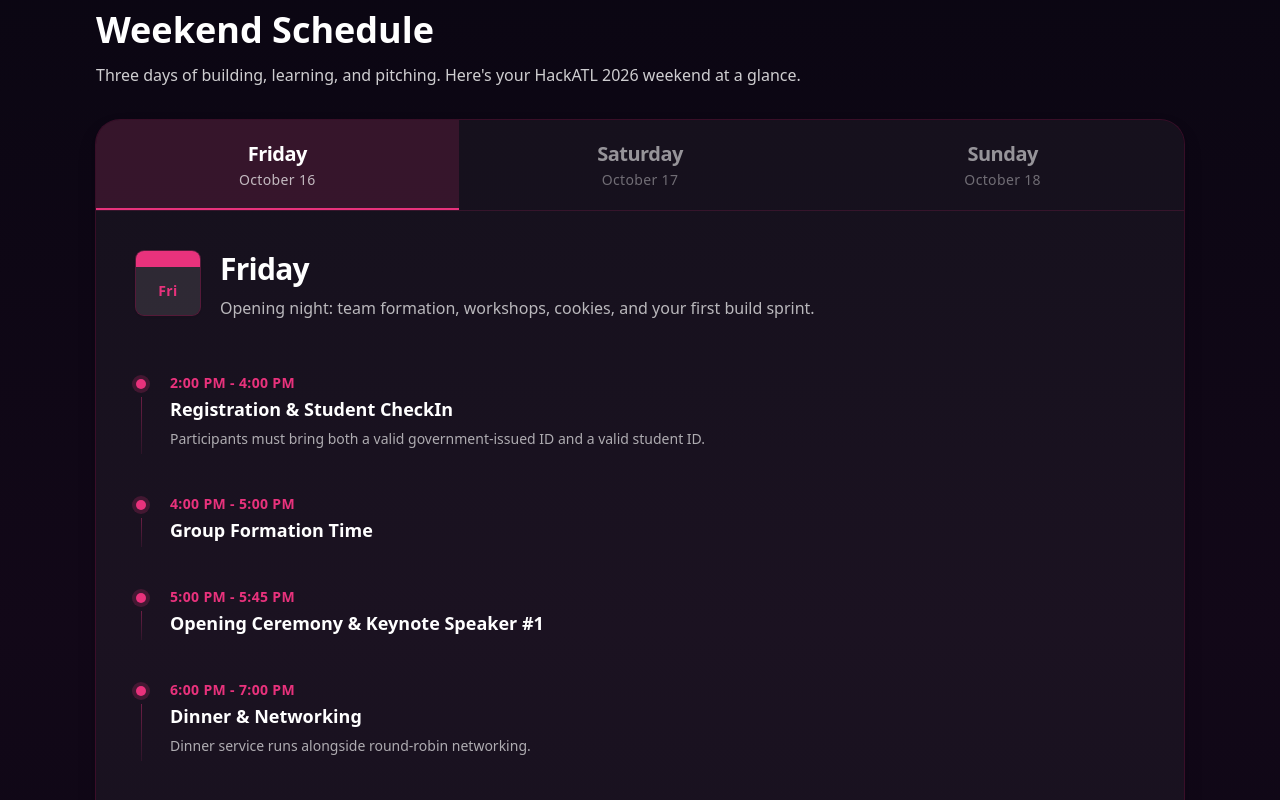
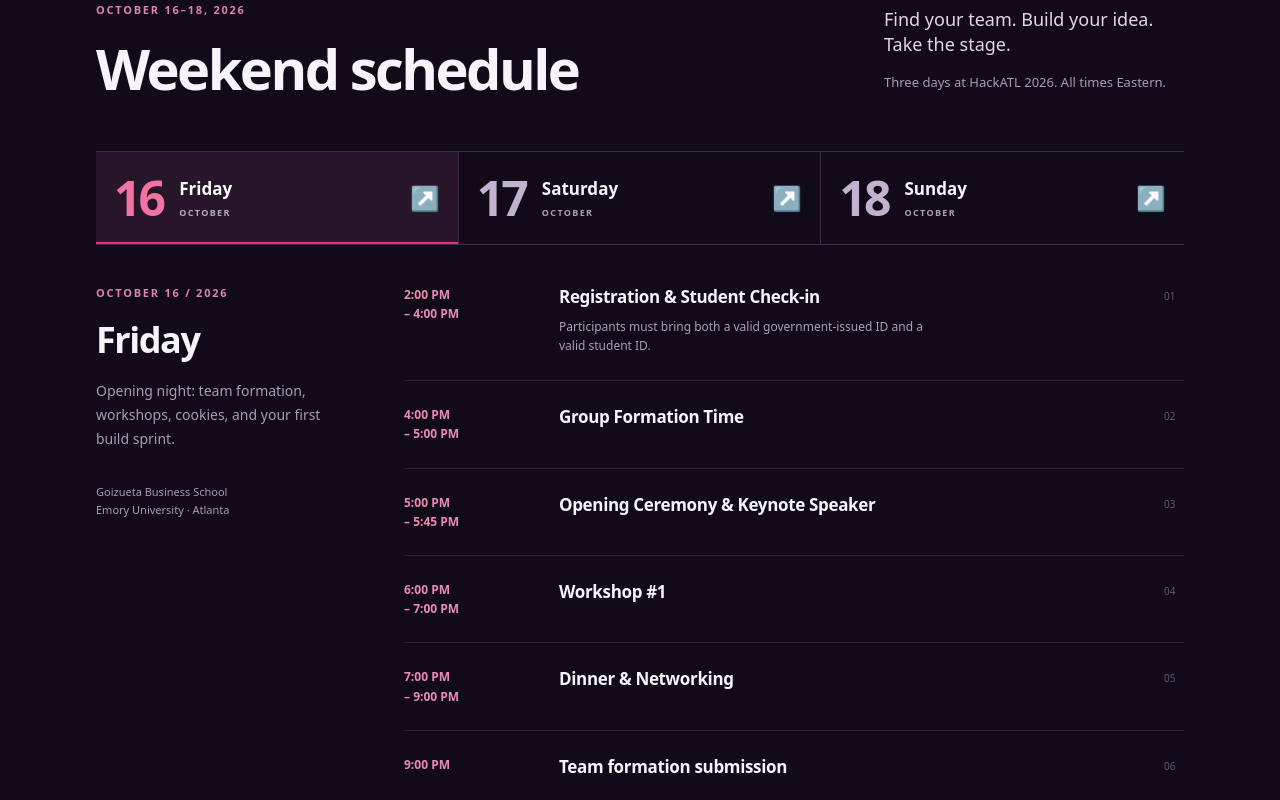
Before and after one commit to Syazvinski/hack_atl, a React (Vite) app: page / in a window 1280 px wide. Shown: the part 2140-2940 px from the top of the page. Built offline with nearby package versions, Linux system fonts and the light colour scheme.

Commit message:
Refine dark schedule layout and align event times with program

```diff
--- a/src/App.jsx
+++ b/src/App.jsx
@@ -182,6 +182,51 @@
   )
 }
 
+const Icon = ({ children, className = 'w-4 h-4 text-hackatl-pink' }) => (
+  <svg viewBox="0 0 24 24" fill="none" stroke="currentColor" strokeWidth="2" strokeLinecap="round" strokeLinejoin="round" className={className}>
+    {children}
+  </svg>
+)
+
+const PinIcon = (props) => (
+  <Icon {...props}>
+    <path d="M12 21s-6-5.1-6-9a6 6 0 1 1 12 0c0 3.9-6 9-6 9Z" />
+    <circle cx="12" cy="12" r="2.5" />
+  </Icon>
+)
+
+const ClockIcon = (props) => (
+  <Icon {...props}>
+    <circle cx="12" cy="12" r="8" />
+    <path d="M12 8v5l3 2" />
+  </Icon>
+)
+
+const TrophyIcon = (props) => (
+  <Icon {...props}>
+    <path d="M8 4h8v2a4 4 0 0 1-8 0V4Z" />
+    <path d="M8 4H5a3 3 0 0 0 3 3" />
+    <path d="M16 4h3a3 3 0 0 1-3 3" />
+    <path d="M12 14v4" />
+    <path d="M9 21h6" />
+  </Icon>
+)
+
+const BulbIcon = (props) => (
+  <Icon {...props}>
+    <path d="M9 18h6" />
+    <path d="M9.5 14a5 5 0 1 1 5 0c-.8.6-1.5 1.2-1.7 2H11.2c-.2-.8-.9-1.4-1.7-2Z" />
+  </Icon>
+)
+
+const RocketIcon = (props) => (
+  <Icon {...props}>
+    <path d="M5 19c1-3 4-5 7-5s6 2 7 5" />
+    <path d="M12 4l2 4-4 2 2-6Z" />
+  </Icon>
+)
+
+
 function CountdownHero() {
   const parts = useCountdown(EVENT.startsAt)
 
@@ -245,61 +290,6 @@
   )
 }
 
-function CalendarIcon({ label = 'Day' }) {
-  const short = label.slice(0, 3)
-  return (
-    <div className="w-16 h-16 rounded-lg bg-white/10 ring-1 ring-hackatl-pink/30 shadow overflow-hidden flex flex-col">
-      <div className="h-4 bg-hackatl-pink" />
-      <div className="flex-1 flex items-center justify-center text-hackatl-pink font-extrabold text-sm tracking-wide">
-        {short}
-      </div>
-    </div>
-  )
-}
-
-const Icon = ({ children, className = 'w-4 h-4 text-hackatl-pink' }) => (
-  <svg viewBox="0 0 24 24" fill="none" stroke="currentColor" strokeWidth="2" strokeLinecap="round" strokeLinejoin="round" className={className}>
-    {children}
-  </svg>
-)
-
-const PinIcon = (props) => (
-  <Icon {...props}>
-    <path d="M12 21s-6-5.1-6-9a6 6 0 1 1 12 0c0 3.9-6 9-6 9Z" />
-    <circle cx="12" cy="12" r="2.5" />
-  </Icon>
-)
-
-const ClockIcon = (props) => (
-  <Icon {...props}>
-    <circle cx="12" cy="12" r="8" />
-    <path d="M12 8v5l3 2" />
-  </Icon>
-)
-
-const TrophyIcon = (props) => (
-  <Icon {...props}>
-    <path d="M8 4h8v2a4 4 0 0 1-8 0V4Z" />
-    <path d="M8 4H5a3 3 0 0 0 3 3" />
-    <path d="M16 4h3a3 3 0 0 1-3 3" />
-    <path d="M12 14v4" />
-    <path d="M9 21h6" />
-  </Icon>
-)
-
-const BulbIcon = (props) => (
-  <Icon {...props}>
-    <path d="M9 18h6" />
-    <path d="M9.5 14a5 5 0 1 1 5 0c-.8.6-1.5 1.2-1.7 2H11.2c-.2-.8-.9-1.4-1.7-2Z" />
-  </Icon>
-)
-
-const RocketIcon = (props) => (
-  <Icon {...props}>
-    <path d="M5 19c1-3 4-5 7-5s6 2 7 5" />
-    <path d="M12 4l2 4-4 2 2-6Z" />
-  </Icon>
-)
 
 function HeroTechLayer() {
   const nodes = [
@@ -681,99 +671,34 @@
       </section>
 
       {/* WEEKEND SCHEDULE */}
-      <section id="schedule" className="relative bg-gradient-to-b from-midnight via-cosmic to-midnight">
-        <div className="max-w-6xl mx-auto px-6 sm:px-8 py-16 md:py-24">
-          <div className="max-w-3xl">
-            <h3 className="text-3xl md:text-4xl font-extrabold text-white">Weekend Schedule</h3>
-            <p className="mt-3 text-white/80 leading-relaxed">
-              Three days of building, learning, and pitching. Here's your HackATL {EVENT.year} weekend at a glance.
-            </p>
+      <section id="schedule" className="program-section">
+        <div className="program-shell">
+          <div className="program-heading">
+            <div><p className="program-eyebrow">OCTOBER 16–18, 2026</p><h3>Weekend schedule</h3></div>
+            <div className="program-intro"><p>Find your team. Build your idea. Take the stage.</p><span>Three days at HackATL {EVENT.year}. All times Eastern.</span></div>
           </div>
-
-          <div className="mt-8 rounded-3xl bg-white/[0.04] ring-1 ring-hackatl-pink/20 shadow-card overflow-hidden">
-            <div
-              className="grid grid-cols-3 border-b border-hackatl-pink/15"
-              role="tablist"
-              aria-label="Schedule by day"
-            >
-              {EVENT_SCHEDULE.map((day) => {
-                const isActive = activeDay === day.day
-                return (
-                  <button
-                    key={day.day}
-                    type="button"
-                    role="tab"
-                    aria-selected={isActive}
-                    id={`schedule-tab-${day.day.toLowerCase()}`}
-                    onClick={() => setActiveDay(day.day)}
-                    className={`relative px-3 py-4 sm:px-6 sm:py-5 text-center transition-colors duration-300 ${isActive
-                      ? 'bg-hackatl-pink/15 text-white'
-                      : 'text-white/55 hover:text-white hover:bg-white/[0.04]'
-                      }`}
-                  >
-                    <span className="block text-base sm:text-xl font-extrabold tracking-tight">
-                      {day.day}
-                    </span>
-                    <span className="mt-0.5 block text-xs sm:text-sm font-medium tracking-wide opacity-70">
-                      {day.date}
-                    </span>
-                    <span
-                      aria-hidden
-                      className={`absolute inset-x-0 bottom-0 h-0.5 bg-hackatl-pink transition-opacity duration-300 ${isActive ? 'opacity-100' : 'opacity-0'
-                        }`}
-                    />
+          <div className="program-tabs" role="tablist" aria-label="Schedule by day">
+            {EVENT_SCHEDULE.map((day, index) => (
+              <button key={day.day} type="button" role="tab" aria-selected={activeDay === day.day}
+                aria-controls="program-panel" id={`schedule-tab-${day.day.toLowerCase()}`}
+                onClick={() => setActiveDay(day.day)} className={`program-tab ${activeDay === day.day ? 'is-active' : ''}`}>
+                <span className="program-tab-date">{16 + index}</span><span>{day.day}<small>OCTOBER</small></span><span className="program-tab-arrow" aria-hidden="true">↗</span>
               </button>
-                )
-              })}
+            ))}
           </div>
-
-            <div
-              key={selectedDay.day}
-              role="tabpanel"
-              aria-labelledby={`schedule-tab-${selectedDay.day.toLowerCase()}`}
-              className="schedule-day-panel p-5 sm:p-8 md:p-10"
-            >
-              <div className="flex items-start gap-4 sm:gap-5">
-                <CalendarIcon label={selectedDay.day} />
-                <div>
-                  <h4 className="text-2xl sm:text-3xl font-extrabold text-white tracking-tight">
-                    {selectedDay.day}
-                  </h4>
-                  <p className="mt-2 text-white/70 leading-relaxed max-w-2xl">
-                    {selectedDay.summary}
-                  </p>
-                </div>
-              </div>
-
-              <ol className="mt-8 space-y-0">
+          <div id="program-panel" role="tabpanel" aria-labelledby={`schedule-tab-${selectedDay.day.toLowerCase()}`} className="program-panel" tabIndex={0}>
+            <div className="program-day"><p className="program-eyebrow">{selectedDay.date} / {EVENT.year}</p><h4>{selectedDay.day}</h4><p>{selectedDay.summary}</p><span className="program-location">Goizueta Business School<br />Emory University · Atlanta</span></div>
+            <ol className="program-list">
               {selectedDay.items.map((item, index) => (
-                  <li
-                    key={`${selectedDay.day}-${index}`}
-                    className="schedule-item group relative grid grid-cols-[auto_1fr] gap-x-4 sm:gap-x-6 py-4 sm:py-5"
-                    style={{ animationDelay: `${index * 40}ms` }}
-                  >
-                    <div className="relative flex flex-col items-center" aria-hidden>
-                      <span className="mt-1.5 h-2.5 w-2.5 shrink-0 rounded-full bg-hackatl-pink ring-4 ring-hackatl-pink/20" />
-                      {index < selectedDay.items.length - 1 && (
-                        <span className="mt-2 w-px flex-1 bg-gradient-to-b from-hackatl-pink/40 to-hackatl-pink/10" />
-                      )}
-                    </div>
-                    <div className="min-w-0 pb-1">
-                      <div className="text-xs sm:text-sm font-semibold uppercase tracking-wide text-hackatl-pink">
-                        {item.time}
-                      </div>
-                      <div className="mt-1 text-base sm:text-lg text-white font-semibold leading-snug">
-                        {item.title}
-                      </div>
-                      {item.notes && (
-                        <p className="mt-1.5 text-white/65 text-sm leading-relaxed">{item.notes}</p>
-                      )}
-                    </div>
+                <li key={`${selectedDay.day}-${index}`} className="program-row">
+                  <div className="program-time">{item.time.split(' - ').map((time, i) => <span key={time}>{i > 0 ? '– ' : ''}{time}</span>)}</div>
+                  <div><h5>{item.title}</h5>{item.notes && <p>{item.notes}</p>}</div>
+                  <span className="program-row-number" aria-hidden="true">{String(index + 1).padStart(2, '0')}</span>
                 </li>
               ))}
             </ol>
           </div>
-          </div>
+          <div className="program-footer"><span>48 HOURS. ONE BIG IDEA.</span><a href={EVENT.links.registration}>Save your spot <span aria-hidden="true">↗</span></a></div>
         </div>
       </section>
 
--- a/src/data/schedule.js
+++ b/src/data/schedule.js
@@ -6,7 +6,7 @@
     items: [
       {
         time: '2:00 PM - 4:00 PM',
-        title: 'Registration & Student CheckIn',
+        title: 'Registration & Student Check-in',
         notes: 'Participants must bring both a valid government-issued ID and a valid student ID.',
       },
       {
@@ -15,16 +15,15 @@
       },
       {
         time: '5:00 PM - 5:45 PM',
-        title: 'Opening Ceremony & Keynote Speaker #1',
+        title: 'Opening Ceremony & Keynote Speaker',
       },
       {
         time: '6:00 PM - 7:00 PM',
-        title: 'Dinner & Networking',
-        notes: 'Dinner service runs alongside round-robin networking.',
+        title: 'Workshop #1',
       },
       {
         time: '7:00 PM - 9:00 PM',
-        title: 'Workshop',
+        title: 'Dinner & Networking',
       },
       {
         time: '9:00 PM',
@@ -33,12 +32,11 @@
       {
         time: '9:00 PM - 10:00 PM',
         title: 'Cookie Social',
-        notes: 'Featuring Insomnia Cookies, Monster, and other energy drinks.',
       },
       {
         time: '10:00 PM',
         title: 'Building Time Begins',
-        notes: 'Building runs as late as you need. The space stays open.',
+        notes: 'Start time depends on participants.',
       },
     ],
   },
@@ -54,7 +52,6 @@
       {
         time: '10:00 AM - 10:45 AM',
         title: 'Workshop #2',
-        notes: 'Optional session for teams leaning into AI features.',
       },
       {
         time: '11:00 AM - 1:00 PM',
@@ -71,7 +68,6 @@
       {
         time: '7:00 PM - 9:00 PM',
         title: 'Dinner',
-        notes: 'Shared with founders networking conversation.',
       },
     ],
   },
--- a/src/index.css
+++ b/src/index.css
@@ -880,40 +880,79 @@
   @apply max-w-md text-sm sm:text-base text-white/70 leading-relaxed;
 }
 
-/* Schedule day panel */
-.schedule-day-panel {
-  animation: schedule-panel-in 380ms cubic-bezier(0.33, 1, 0.68, 1) both;
+/* Weekend program */
+.program-section { background: #f0ece4; color: #22172a; scroll-margin-top: 85px; }
+.program-shell { max-width: 1152px; margin: auto; padding: 88px 32px 32px; }
+.program-heading { display: flex; justify-content: space-between; gap: 40px; align-items: flex-end; margin-bottom: 52px; }
+.program-eyebrow { font-size: 11px; font-weight: 700; letter-spacing: .16em; text-transform: uppercase; }
+.program-heading h3 { font-size: clamp(48px,6vw,78px); line-height: .98; letter-spacing: -.055em; font-weight: 800; margin-top: 20px; }
+.program-heading h3 em { font-family: Georgia, serif; font-weight: 400; color: #a82d59; }
+.program-intro { max-width: 300px; padding-bottom: 6px; }
+.program-intro p { font-size: 22px; line-height: 1.4; font-weight: 500; }
+.program-intro span { display: block; margin-top: 16px; font-size: 13px; color: #6e626e; }
+.program-tabs { display: grid; grid-template-columns: repeat(3,1fr); border-top: 1px solid #b8adb5; border-bottom: 1px solid #b8adb5; }
+.program-tab { padding: 22px 18px; display: flex; gap: 16px; align-items: center; text-align: left; border-right: 1px solid #b8adb5; transition: background .2s; }
+.program-tab:last-child { border-right: 0; }
+.program-tab.is-active { background: #291b31; color: #fff8ef; }
+.program-tab:hover:not(.is-active) { background: #e4dcd8; }
+.program-tab-date { font-size: 48px; font-weight: 700; line-height: 1; letter-spacing: -.06em; }
+.program-tab > span:nth-child(2) { font-size: 17px; font-weight: 600; }
+.program-tab small { display: block; font-size: 9px; letter-spacing: .15em; margin-top: 5px; opacity: .65; }
+.program-tab-arrow { margin-left: auto; font-size: 24px; color: #d9447e; }
+.program-panel { display: grid; grid-template-columns: 260px 1fr; gap: 48px; padding-top: 40px; }
+.program-day h4 { font-size: 36px; font-weight: 700; letter-spacing: -.04em; margin: 12px 0; }
+.program-day > p:not(.program-eyebrow) { font-size: 14px; line-height: 1.7; color: #6e626e; }
+.program-location { display: block; font-size: 11px; line-height: 1.7; margin-top: 32px; color: #6e626e; }
+.program-list { margin: 0; padding: 0; list-style: none; }
+.program-row { display: grid; grid-template-columns: 135px 1fr 20px; gap: 20px; padding: 24px 0; border-bottom: 1px solid #cec4c8; }
+.program-row:first-child { padding-top: 0; }
+.program-time { font-size: 12px; font-weight: 600; font-variant-numeric: tabular-nums; color: #9e3157; line-height: 1.6; }
+.program-row h5 { font-size: 17px; line-height: 1.4; font-weight: 600; letter-spacing: -.02em; }
+.program-row p { font-size: 12px; line-height: 1.65; color: #70636d; margin-top: 8px; max-width: 370px; }
+.program-row-number { font-size: 10px; color: #a499a1; padding-top: 4px; }
+.program-footer { display: flex; justify-content: space-between; align-items: center; border-top: 2px solid #291b31; margin-top: 40px; padding-top: 20px; }
+.program-footer > span { font-size: 10px; letter-spacing: .14em; font-weight: 600; }
+.program-footer a { color: #a82d59; font-size: 14px; font-weight: 600; }
+.program-footer a span { margin-left: 12px; }
+.program-tab:focus-visible, .program-footer a:focus-visible { outline: 3px solid #d9447e; outline-offset: 3px; }
+@media(max-width: 700px) {
+ .program-shell { padding: 56px 24px 28px; }
+ .program-heading { display: block; margin-bottom: 32px; }
+ .program-intro { margin-top: 24px; max-width: 100%; }
+ .program-intro p { font-size: 17px; }
+ .program-tab { padding: 16px 10px; gap: 8px; }
+ .program-tab-date { font-size: 34px; }
+ .program-tab > span:nth-child(2) { font-size: 12px; }
+ .program-tab-arrow { display: none; }
+ .program-panel { grid-template-columns: 1fr; gap: 28px; padding-top: 28px; }
+ .program-day h4 { font-size: 30px; }
+ .program-location { display: none; }
+ .program-row { grid-template-columns: 100px 1fr; gap: 14px; padding: 20px 0; }
+ .program-row h5 { font-size: 16px; }
+ .program-row-number { display: none; }
+ .program-time { font-size: 11px; }
+ .program-footer > span { font-size: 8px; letter-spacing: .07em; }
 }
 
-.schedule-item {
-  animation: schedule-item-in 420ms cubic-bezier(0.33, 1, 0.68, 1) both;
-}
+.program-time span { display: block; white-space: nowrap; }
 
-@keyframes schedule-panel-in {
-  from {
-    opacity: 0;
-    transform: translateY(10px);
-  }
-  to {
-    opacity: 1;
-    transform: translateY(0);
-  }
-}
-
-@keyframes schedule-item-in {
-  from {
-    opacity: 0;
-    transform: translateX(-8px);
-  }
-  to {
-    opacity: 1;
-    transform: translateX(0);
-  }
-}
-
-@media (prefers-reduced-motion: reduce) {
-  .schedule-day-panel,
-  .schedule-item {
-    animation: none;
-  }
-}
+/* Match the program to the site's dark palette. */
+.program-section { background: #100a19; color: #f7f3fa; }
+.program-heading h3 { font-size: clamp(36px, 4.5vw, 56px); line-height: 1.08; letter-spacing: -.045em; }
+.program-eyebrow { color: #e582a7; }
+.program-intro p { font-size: 18px; color: #e1d8e6; }
+.program-intro span, .program-day > p:not(.program-eyebrow), .program-location { color: #a99cb4; }
+.program-tabs { border-color: #3a2a45; }
+.program-tab { border-color: #3a2a45; }
+.program-tab.is-active { background: #271529; color: #fff; box-shadow: inset 0 -2px #e8327c; }
+.program-tab:hover:not(.is-active) { background: #1c1225; }
+.program-tab-date { color: #c1b2ce; }
+.program-tab.is-active .program-tab-date { color: #f073a2; }
+.program-row { border-color: #302339; }
+.program-time { color: #ec8bb0; }
+.program-row p { color: #ad9eb8; }
+.program-row-number { color: #685574; }
+.program-footer { border-color: #44304f; }
+.program-footer > span { color: #a99cb4; }
+.program-footer a { color: #f073a2; }
+@media(max-width:700px) { .program-intro p { font-size: 16px; } }
```
Lines whose indentation alone changed are shown as unchanged.
